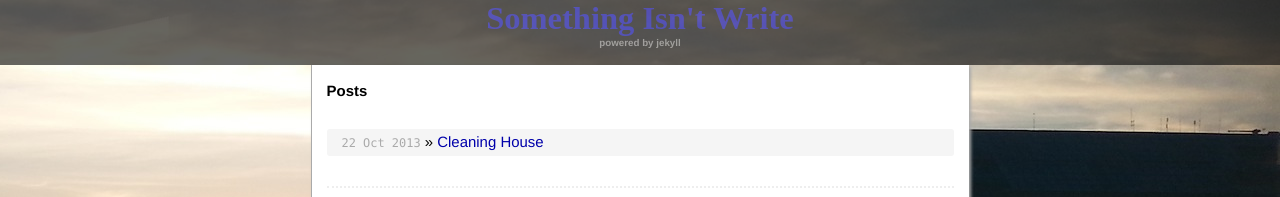
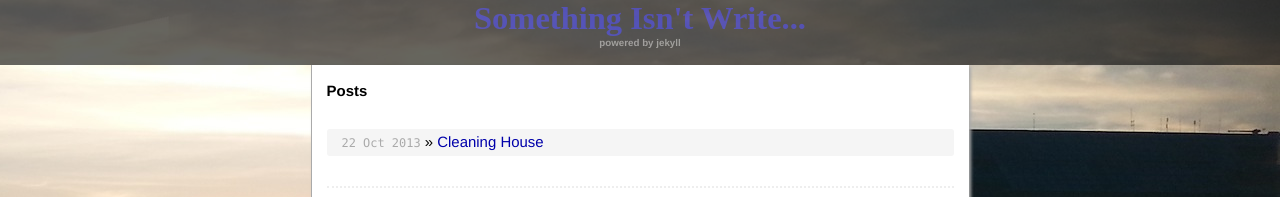
Before and after one commit to reppard/jekyll-blog, a Jekyll site: the page built from index.html, in a window 1280 px wide. Shown: the top 197 px of the page. Built offline with Jekyll 4.4.1, drawn with Linux system fonts in a browser that asks for light colours; nearby versions of some CDN libraries; some web fonts are replaced; Markdown is read by kramdown in place of the engine named in the settings.

Commit message:
Updating title

```diff
--- a/_config.yml
+++ b/_config.yml
@@ -1,3 +1,3 @@
-name: "Something Isn't Write"
+name: "Something Isn't Write..."
 markdown: redcarpet
 pygments: true
```
